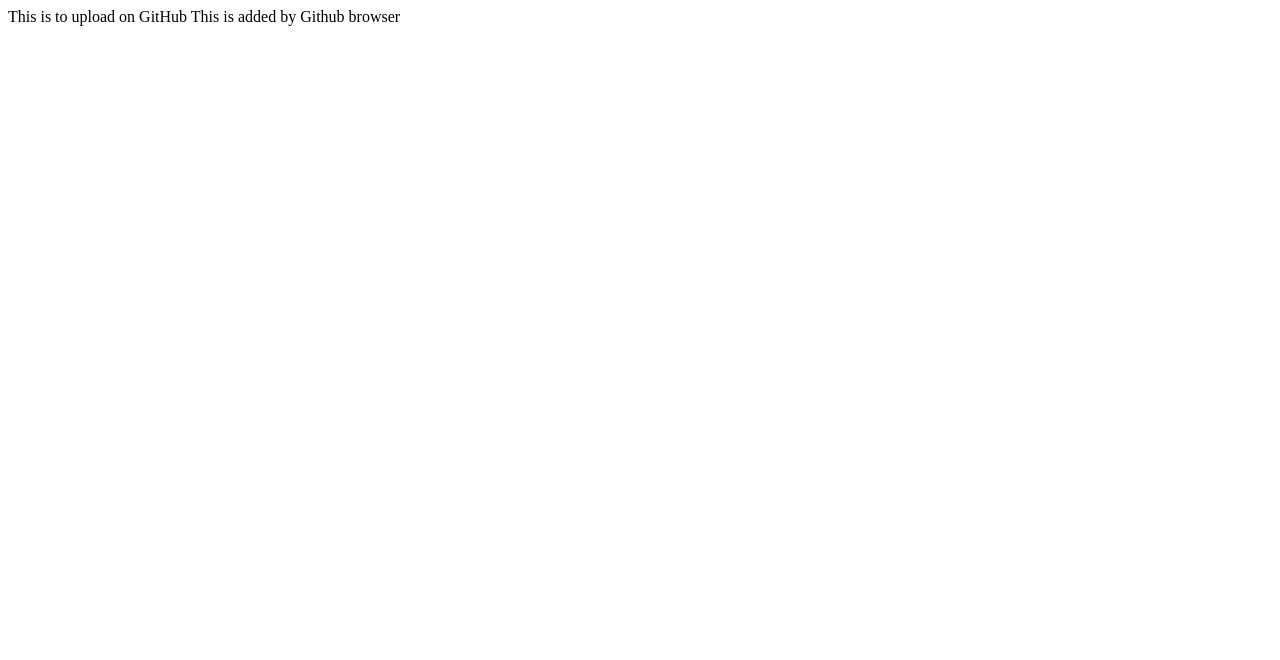
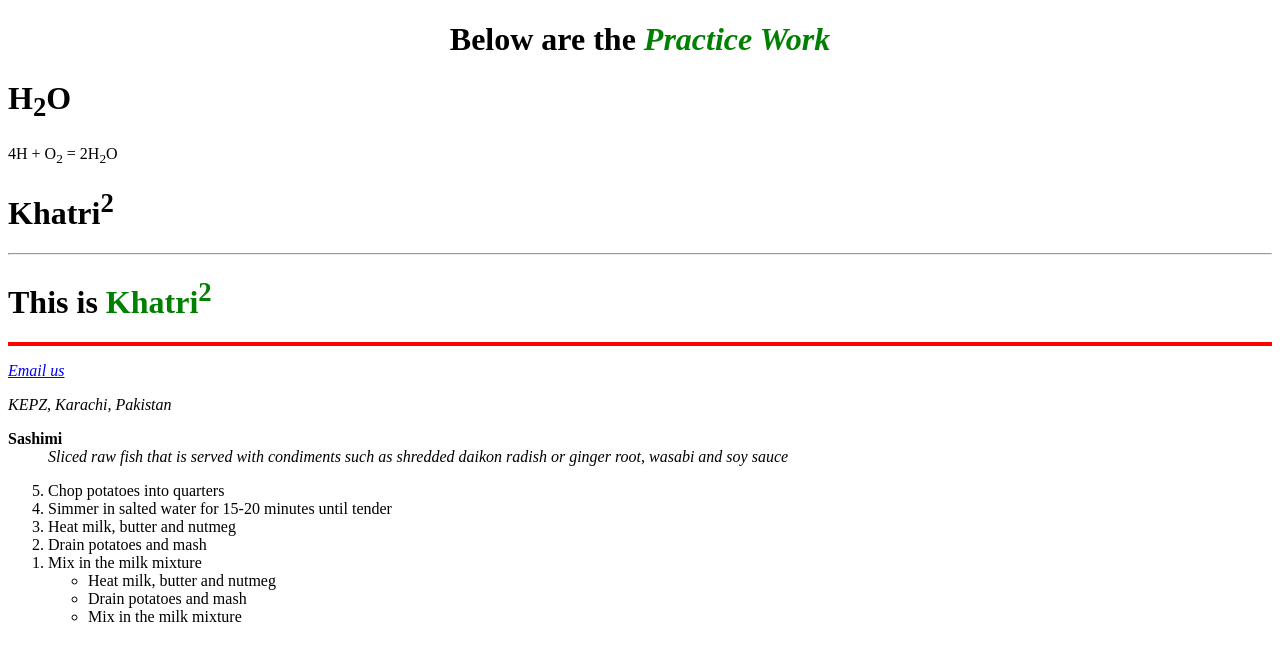
Before and after one commit to GeniusDev95/Work_SMIT, a plain HTML site: page index.html in a window 1280 px wide. Drawn offline with Linux system fonts and the light colour scheme.

Commit message:
Update index.html

```diff
--- a/index.html
+++ b/index.html
@@ -1,12 +1,47 @@
 <!DOCTYPE html>
 <html lang="en">
-<head>
-    <meta charset="UTF-8">
-    <meta name="viewport" content="width=device-width, initial-scale=1.0">
-    <title>Document</title>
-</head>
-<body>
-    <ha>This is to upload on GitHub</ha>
-    <ha>This is added by Github browser</ha>
-</body>
+  <head>
+    <meta charset="UTF-8" />
+    <meta http-equiv="X-UA-Compatible" content="IE=edge" />
+    <meta name="viewport" content="width=device-width, initial-scale=1.0" />
+    <title>Class Practice Work</title>
+  </head>
+  <body>
+    <h1 align="center">
+      Below are the <em><span style="color: green">Practice Work</span></em>
+    </h1>
+    <!-- Superscript and subscript -->
+    <h1>H<sub>2</sub>O</h1>
+    <p>4H + O<sub>2</sub> = 2H<sub>2</sub>O</p>
+    <h1>Khatri<sup>2</sup></h1>
+
+    <hr style="color: blue" />
+    <h1>This is <span style="color: green">Khatri<sup>2</sup></span></h1>
+    <hr style="border: 2px solid red" />
+    <address>
+      <p><a href="mailto:shahbaz.khatri@midassafety.com"> Email us</a></p>
+      <p>KEPZ, Karachi, Pakistan</p>
+    </address>
+    <dl>
+      <dt><strong>Sashimi</strong></dt>
+      <dd>
+        <i
+          >Sliced raw fish that is served with condiments such as shredded
+          daikon radish or ginger root, wasabi and soy sauce</i
+        >
+      </dd>
+      <ol reversed>
+        <li>Chop potatoes into quarters</li>
+        <li>Simmer in salted water for 15-20 minutes until tender</li>
+        <li>Heat milk, butter and nutmeg</li>
+        <li>Drain potatoes and mash</li>
+        <li>Mix in the milk mixture</li>
+        <ul>
+          <li>Heat milk, butter and nutmeg</li>
+          <li>Drain potatoes and mash</li>
+          <li>Mix in the milk mixture</li>
+        </ul>
+      </ol>
+    </dl>
+  </body>
 </html>
```
